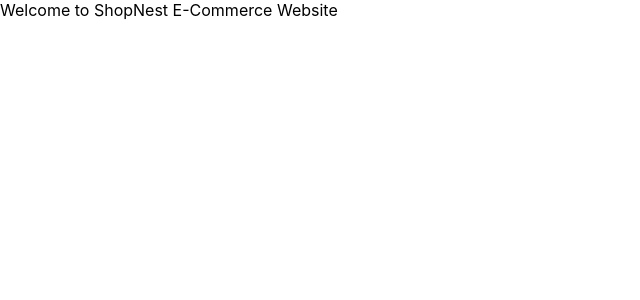
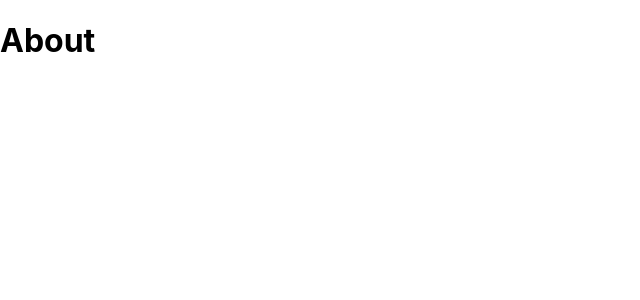
Before and after one commit to Jain-Moksh/ShopNest, a React (Create React App) app: page /about in a window 1280 px wide. Shown: the top 300 px of the page, without its empty margins (0-640 px from the left). Built offline with nearby package versions, Linux system fonts and the light colour scheme.

Commit message:
Updated names and done  setup of Routes

```diff
--- a/package.json
+++ b/package.json
@@ -9,7 +9,7 @@
     "react": "^18.2.0",
     "react-dom": "^18.2.0",
     "react-icons": "5.0.1",
-    "react-router-dom": "6.21.3",
+    "react-router-dom": "^6.21.3",
     "react-scripts": "5.0.1",
     "web-vitals": "^2.1.4"
   },
--- /dev/null
+++ b/src/About.jsx
@@ -0,0 +1,11 @@
+import React from "react";
+
+function About(){
+    return(
+        <div>
+            <h1>About</h1>
+        </div>
+    )
+}
+
+export default About;
--- a/src/App.js
+++ b/src/App.js
@@ -1,7 +1,22 @@
 import React from "react";
+import { BrowserRouter as Router, Routes, Route} from "react-router-dom";
+import Home from "./Home";
+import About from "./About";
+
+
+
 
 const App = () => {
-  return <div>Welcome to ShopNest E-Commerce Website</div>;
+  return (
+    <Router>
+      <Routes>
+        <Route path="/" element={<Home />} />
+        <Route path="/about" element={<About />} />
+
+
+      </Routes>
+    </Router>
+  )
 };
 
 export default App;
--- /dev/null
+++ b/src/Home.jsx
@@ -0,0 +1,11 @@
+import React from "react";
+
+function Home(){
+    return(
+        <div>
+            <h1>Home</h1>
+        </div>
+    )
+}
+
+export default Home;
```
Also changed, not shown: src/Cart.jsx (renamed from src/Cart.js), src/Contact.jsx (renamed from src/Contact.js), src/Home.js (deleted), src/Products.jsx (renamed from src/Products.js), 1 other file (tests, documents, lock files or other folders).
